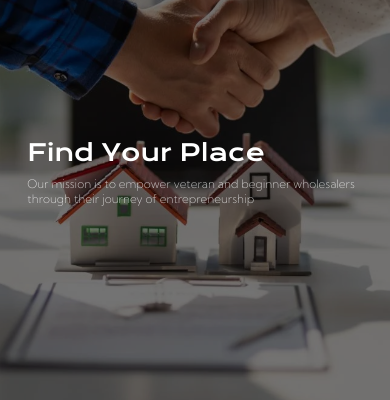
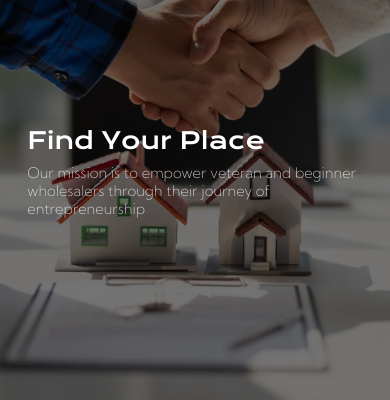
Before and after one commit to Da-Dude1/wholesalersunited, a plain HTML site: page index.html in a window 390 px wide. Shown: the part 92-492 px from the top of the page. Drawn offline with nearby package versions, Linux system fonts and the light colour scheme.

Commit message:
Update style.css

```diff
--- a/style.css
+++ b/style.css
@@ -507,7 +507,7 @@ footer{
     }
 
     .hero-description{
-        font-size: 3vw;
+        font-size: 3.75vw;
     }
 
     .hero-main{
```
